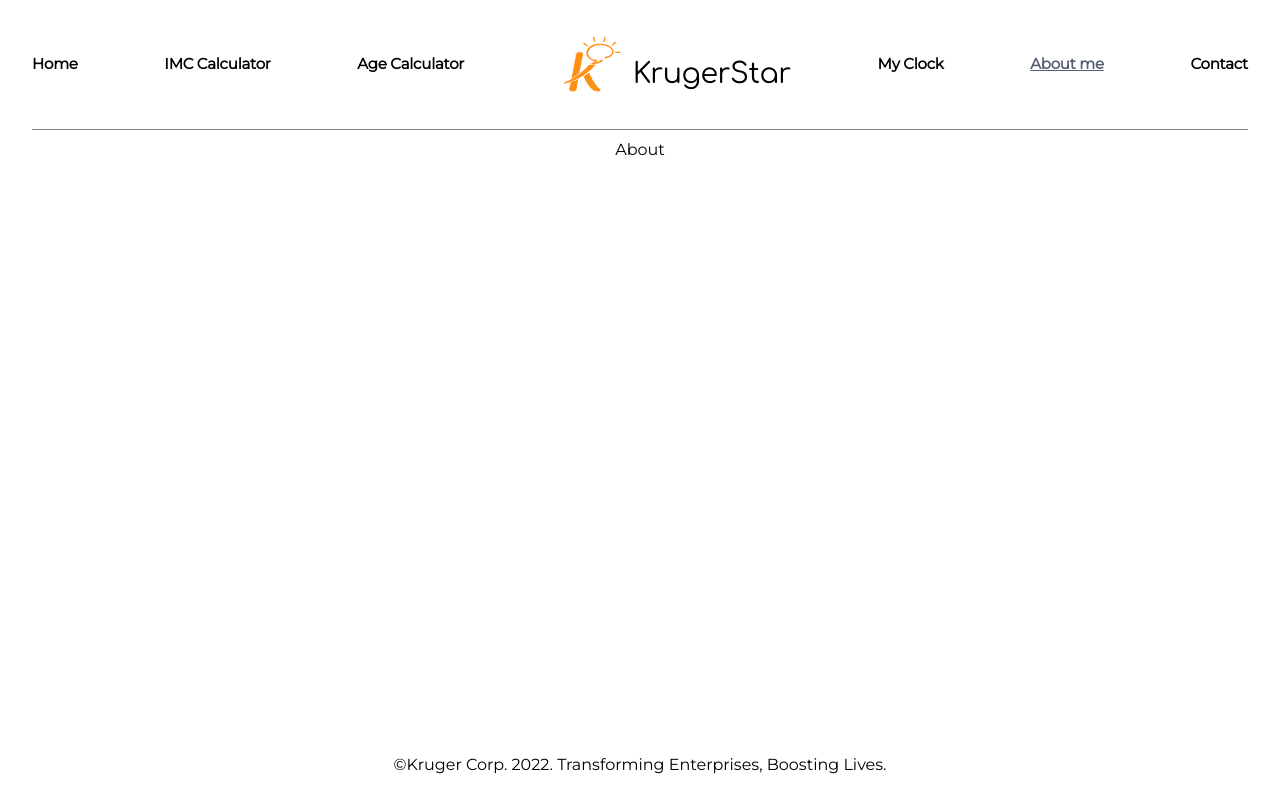
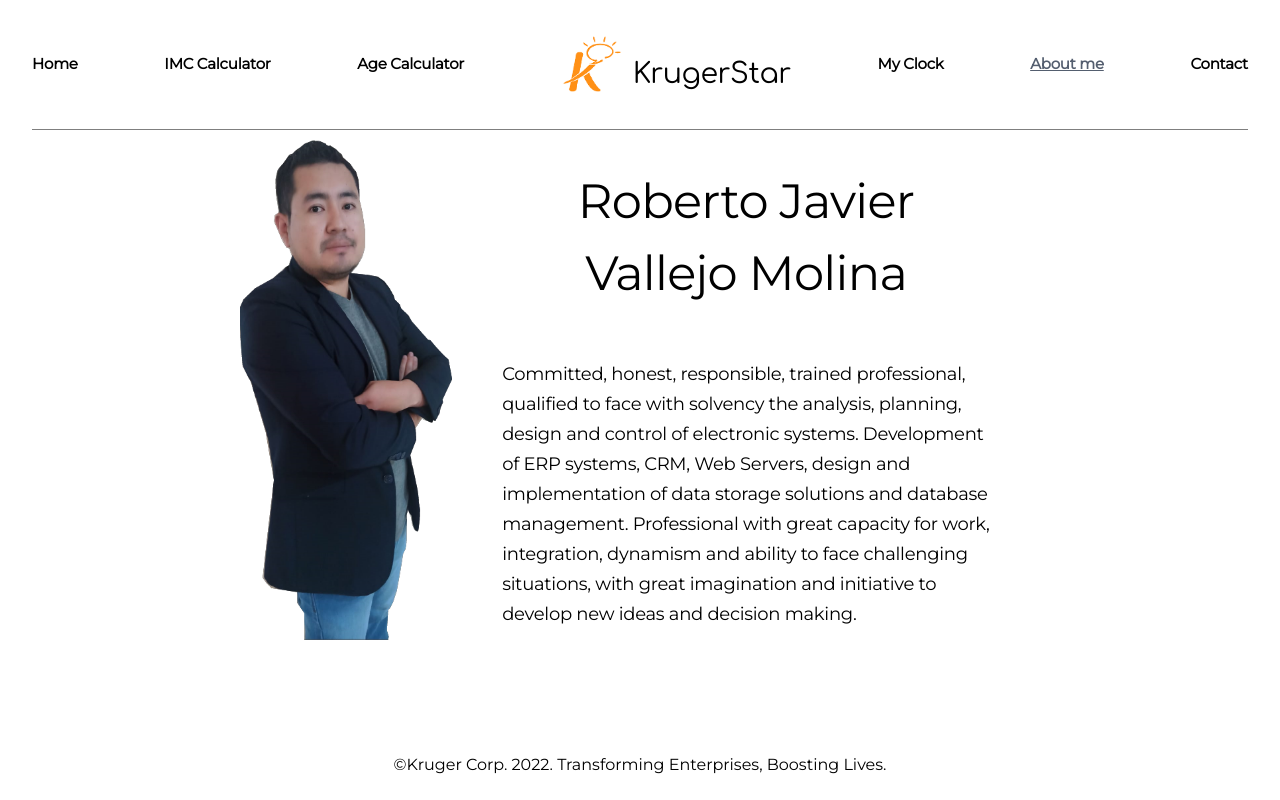
Before and after one commit to rjavier001/kruger-playgroud, a React (Create React App) app in the folder playground-app/: page /about in a window 1280 px wide. Built offline with nearby package versions, Linux system fonts and the light colour scheme.

Commit message:
Profile css added, component complete

```diff
--- a/playground-app/src/App.css
+++ b/playground-app/src/App.css
@@ -318,3 +318,33 @@ a:link {
   background: black;
   animation: second 60s infinite linear;
 }
+
+/* Profile */
+
+.Profile__container {
+  display: flex;
+  height: 500px;
+  width: 800px;
+}
+.Profile__body {
+  display: flex;
+  flex-direction: column;
+  justify-content: center;
+  align-items: center;
+  padding: 50px;
+}
+.Profile__body h1 {
+  font-style: normal;
+  font-weight: 400;
+  font-size: 48px;
+  line-height: 72px;
+  text-align: center;
+  letter-spacing: -0.015em;
+}
+.Profile__body p {
+  font-style: normal;
+  font-weight: 400;
+  font-size: 18px;
+  line-height: 30px;
+  letter-spacing: -0.015em;
+}
--- /dev/null
+++ b/playground-app/src/components/ProfileComponent.jsx
@@ -0,0 +1,24 @@
+import React from "react";
+import Photo from "../assets/photo.png"
+
+const ProfileComponent = () => {
+  return (
+    <div className="Profile__container">
+      <img src={Photo} alt="profile" />
+      <div className="Profile__body">
+        <h1>Roberto Javier Vallejo Molina</h1>
+        <p>
+          Committed, honest, responsible, trained professional, qualified to
+          face with solvency the analysis, planning, design and control of
+          electronic systems. Development of ERP systems, CRM, Web Servers,
+          design and implementation of data storage solutions and database
+          management. Professional with great capacity for work, integration,
+          dynamism and ability to face challenging situations, with great
+          imagination and initiative to develop new ideas and decision making.
+        </p>
+      </div>
+    </div>
+  );
+};
+
+export default ProfileComponent;
--- a/playground-app/src/pages/AboutPage.jsx
+++ b/playground-app/src/pages/AboutPage.jsx
@@ -1,7 +1,12 @@
 import React from "react";
+import ProfileComponent from "../components/ProfileComponent";
 
 const AboutPage = () => {
-  return <div>About</div>;
+  return (
+    <div>
+      <ProfileComponent />
+    </div>
+  );
 };
 
 export default AboutPage;
```
Also changed, not shown: playground-app/src/assets/photo.png (added).
